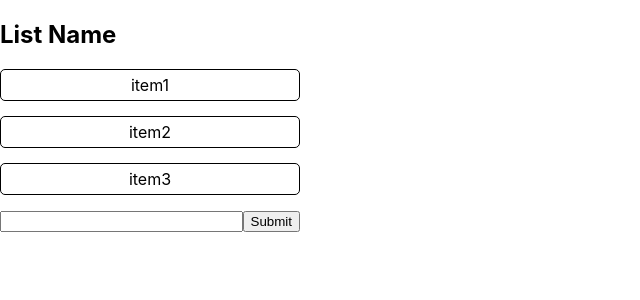
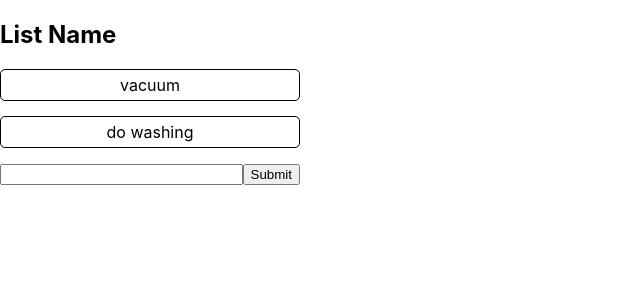
Before and after one commit to jordan-w-smith/to-do-list-react, a React (Create React App) app: page / in a window 1280 px wide. Shown: the top 300 px of the page, without its empty margins (0-640 px from the left). Built offline with nearby package versions, Linux system fonts and the light colour scheme.

Commit message:
list object name showing

```diff
--- a/src/Components/ListItem.js
+++ b/src/Components/ListItem.js
@@ -3,7 +3,7 @@ import './ListItem.css'
 
 const ListItem = (props) => {
     return(
-        props.list1.map(listItem => <li>{listItem}</li>)
+    props.list1.map(listItem => <li>{listItem.name}{listItem.done}</li>)
     )
 }
 
--- a/src/Containers/ListContainer.js
+++ b/src/Containers/ListContainer.js
@@ -5,37 +5,46 @@ class ListContainer extends React.Component {
     constructor() {
         super()
         this.state = {
-            list1: ["item1", "item2", "item3"],
+            list1: [
+                {
+                    name: "vacuum",
+                    done: false
+                },
+                {
+                    name: "do washing",
+                    done: false
+                }
+            ],
             input: ""
         }
-        this.handleChange = this.handleChange.bind(this)
-        this.handleSubmit = this.handleSubmit.bind(this)
+        // this.handleChange = this.handleChange.bind(this)
+        // this.handleSubmit = this.handleSubmit.bind(this)
     }
 
-    handleChange(event) {
-        console.log(event.target.value);
-        this.setState({
-            input: event.target.value
-        })
-    }
+    // handleChange(event) {
+    //     console.log(event.target.value);
+    //     this.setState({
+    //         input: event.target.value
+    //     })
+    // }
 
-    handleSubmit(event) {
-        event.preventDefault();
-        console.log('clicked bro')
-        this.setState({
-            list1: [...this.state.list1, this.state.input],
-            input: ""
-        })
-    }
+    // handleSubmit(event) {
+    //     event.preventDefault();
+    //     console.log('clicked bro')
+    //     this.setState({
+    //         list1: [...this.state.list1, this.state.input],
+    //         input: ""
+    //     })
+    // }
 
     render() {
         return (
             <>
                 <List
-                handleChange={this.handleChange}
-                handleSubmit={this.handleSubmit}
-                input={this.state.input}
-                list1={this.state.list1}
+                    handleChange={this.handleChange}
+                    handleSubmit={this.handleSubmit}
+                    input={this.state.input}
+                    list1={this.state.list1}
                 >
                 </List>
                 {/* <form>
```
